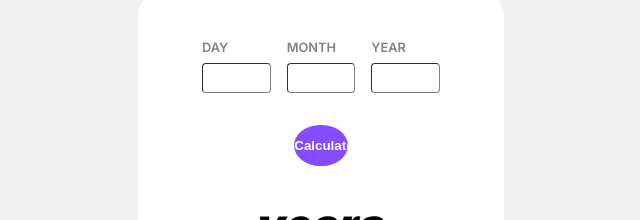
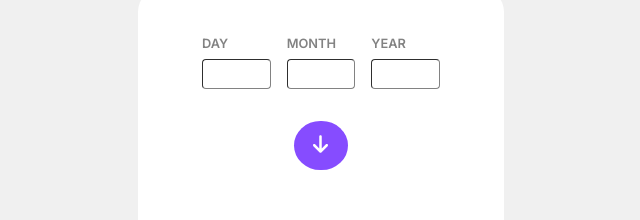
Before and after one commit to BrandTrump/Age-Calculator, a Next.js app: page / in a window 1280 px wide. Shown: the part 200-420 px from the top of the page, without its empty margins (319-959 px from the left). Built offline with nearby package versions, Linux system fonts and the light colour scheme.

Commit message:
feat: changed button text to an arrow pointer

```diff
--- a/components/Calculator.tsx
+++ b/components/Calculator.tsx
@@ -69,7 +69,15 @@ function Calculator() {
             />
           </StyledInput>
         </InputFields>
-        <button type="submit">Calculate</button>
+        <button type="submit">
+          <svg
+            xmlns="http://www.w3.org/2000/svg"
+            height="1em"
+            viewBox="0 0 384 512"
+          >
+            <path d="M169.4 470.6c12.5 12.5 32.8 12.5 45.3 0l160-160c12.5-12.5 12.5-32.8 0-45.3s-32.8-12.5-45.3 0L224 370.8 224 64c0-17.7-14.3-32-32-32s-32 14.3-32 32l0 306.7L54.6 265.4c-12.5-12.5-32.8-12.5-45.3 0s-12.5 32.8 0 45.3l160 160z" />
+          </svg>
+        </button>
       </form>
 
       <StyledDate>
```
